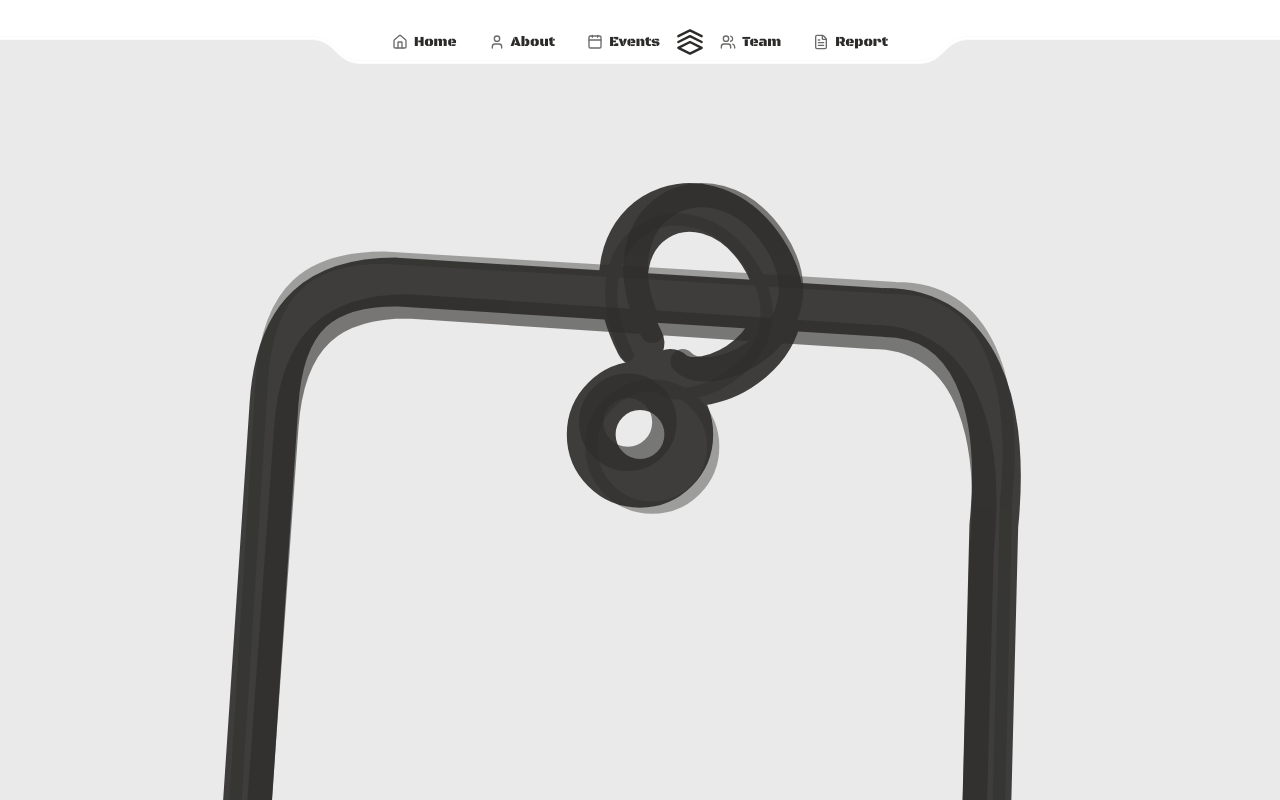
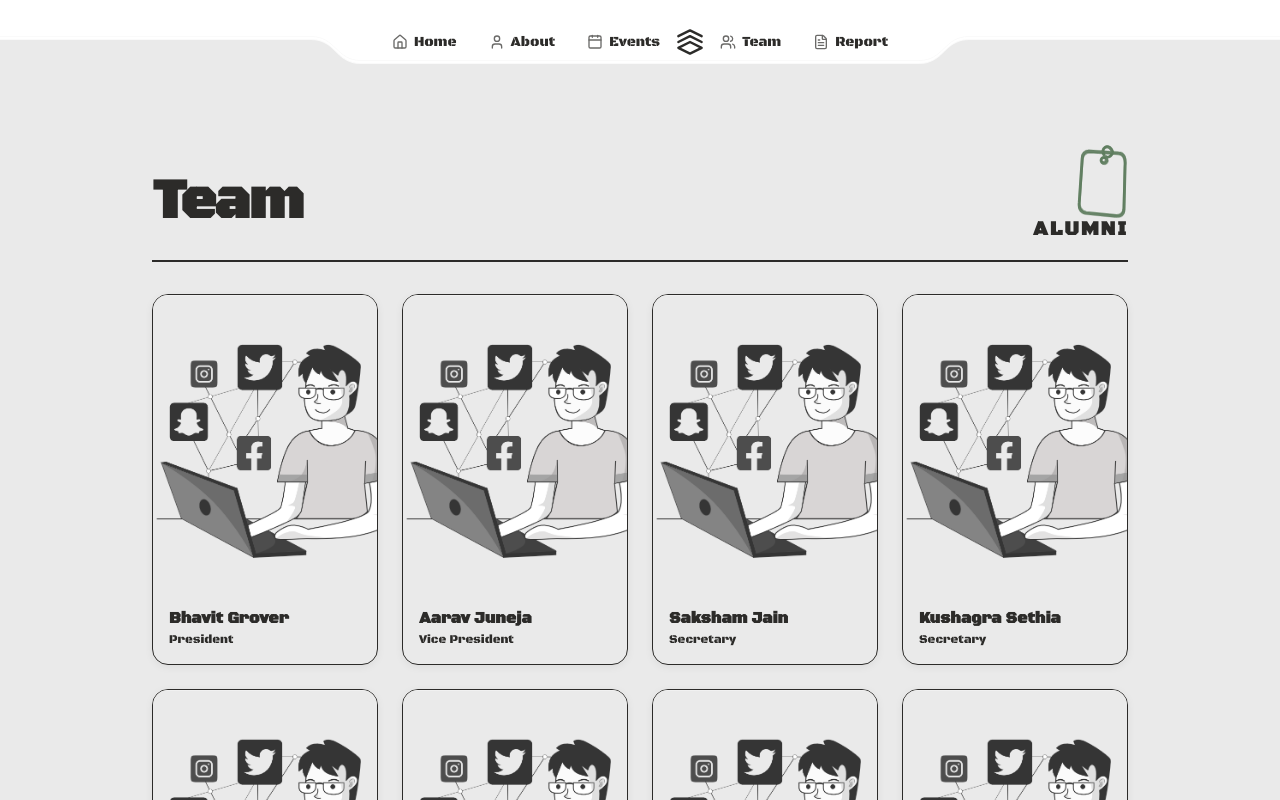
Before and after one commit to AtharvM02222/Cyber-Congress, a Next.js app in the folder site/: page /team in a window 1280 px wide. Shown: the top 800 px of the page. Built offline with nearby package versions, Linux system fonts and the light colour scheme.

Commit message:
Update globals.css

```diff
--- a/site/app/globals.css
+++ b/site/app/globals.css
@@ -28,3 +28,60 @@ body {
   font-weight: 400;
   font-style: normal;
 }
+
+/* =====================
+   Page Doodles
+   ===================== */
+
+.about-deco,
+.team-deco,
+.alumni-deco,
+.report-deco {
+  position: absolute;
+  pointer-events: none;
+  display: none;
+  color: var(--color-accent);
+}
+
+@media (min-width: 768px) {
+  .about-deco,
+  .team-deco,
+  .alumni-deco,
+  .report-deco {
+    display: block;
+  }
+}
+
+.about-deco {
+  top: -2rem;
+  right: -2rem;
+  width: 14rem;
+  height: 14rem;
+  z-index: -1;
+  opacity: 0.2;
+}
+
+.team-deco {
+  top: -1rem;
+  right: -1rem;
+  width: 5rem;
+  height: 5rem;
+  z-index: 10;
+}
+
+.alumni-deco {
+  top: -1.5rem;
+  right: -1.5rem;
+  width: 6rem;
+  height: 6rem;
+  transform: rotate(-8deg);
+  z-index: -1;
+}
+
+.report-deco {
+  top: -1rem;
+  right: -1rem;
+  width: 5rem;
+  height: 5rem;
+  z-index: -1;
+}
```
